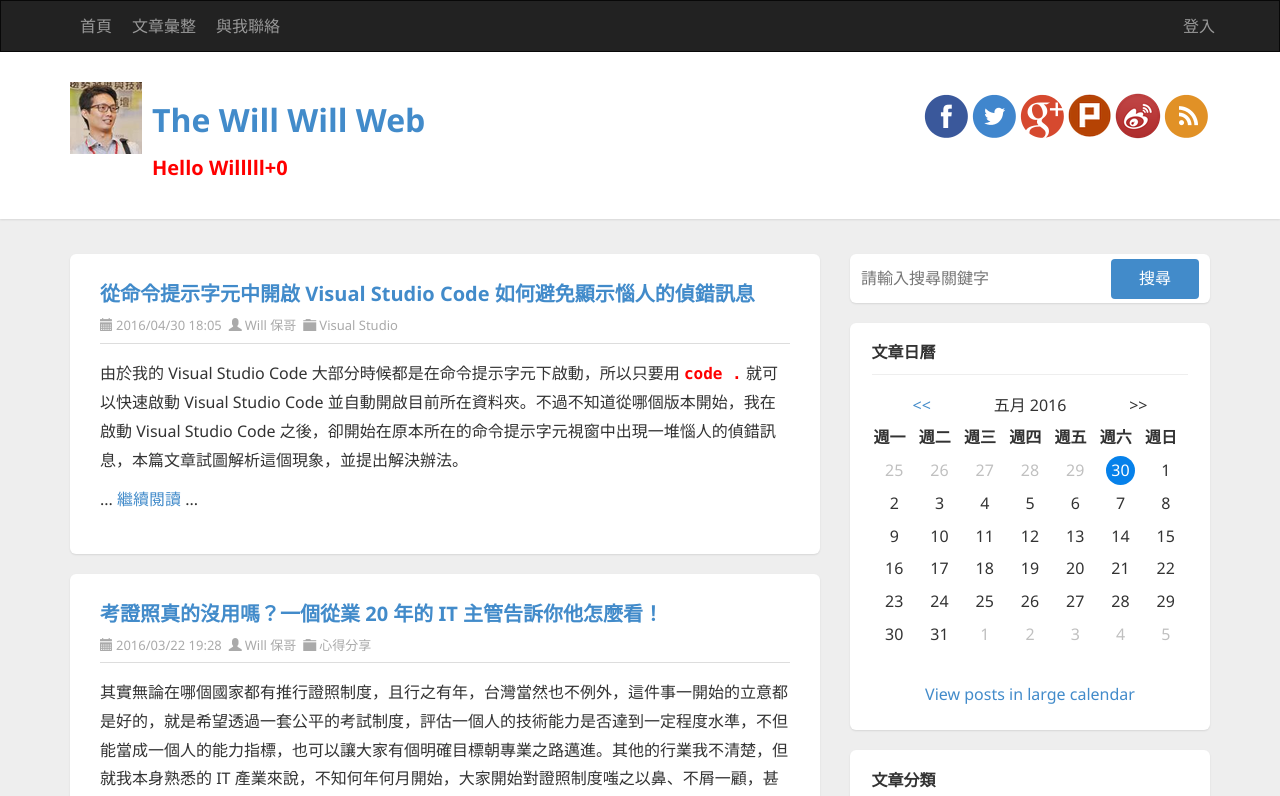
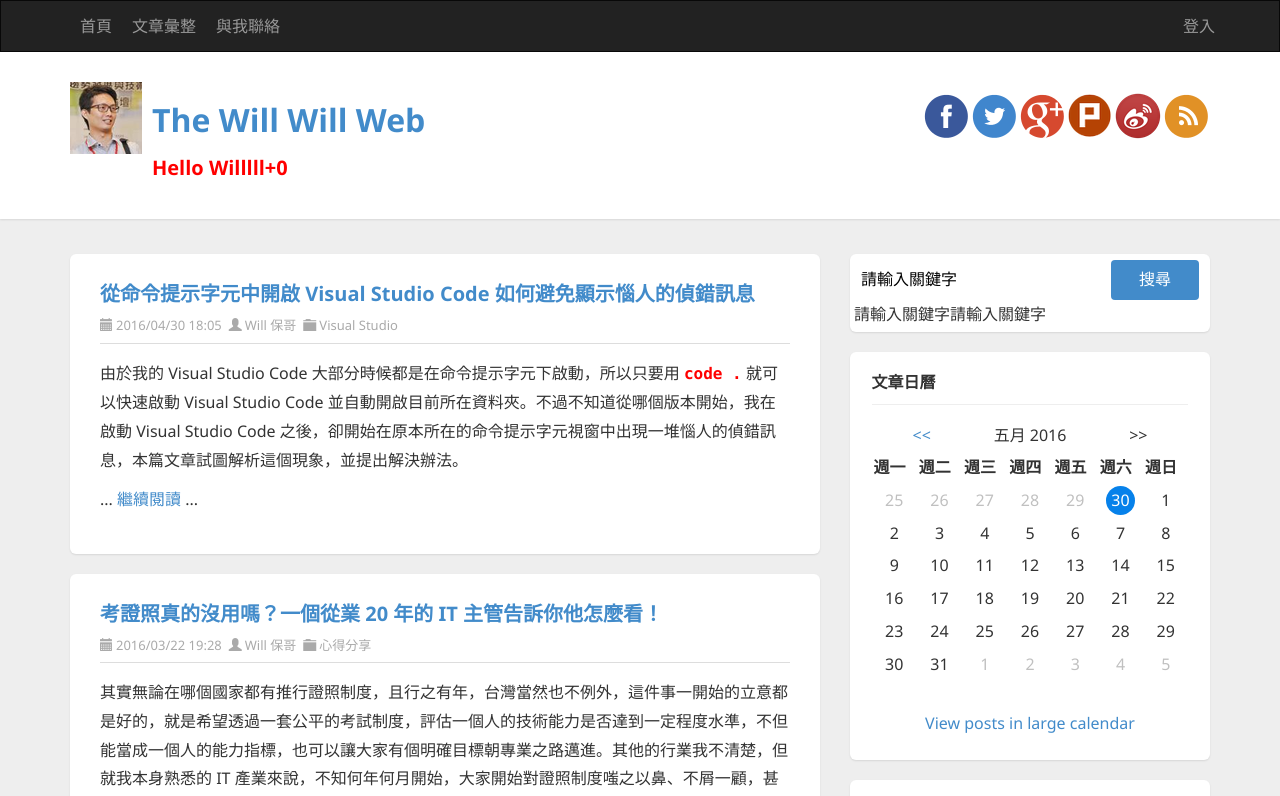
Before and after one commit to angelyaaaaa/Angular2Go, an Angular app: page / in a window 1280 px wide. Shown: the top 796 px of the page. Built offline with nearby package versions, Linux system fonts and the light colour scheme.

Commit message:
雙向繫結(two way binding) + 範本參考變數

```diff
--- a/src/app/app.component.html
+++ b/src/app/app.component.html
@@ -75,8 +75,9 @@
         <div class="widget search">
           <div class="widget-content">
               <div id="searchbox">
-                <input type="text" placeholder="請輸入搜尋關鍵字" accesskey="s">
+                <input type="text" placeholder="請輸入搜尋關鍵字" [(ngModel)]="keyword" accesskey="s" #ikeyWord>
                 <input type="button" value="搜尋" id="searchbutton">
+                {{keyword}}{{ikeyWord.value}}
               </div>
           </div>
         </div>
--- a/src/app/app.component.ts
+++ b/src/app/app.component.ts
@@ -7,4 +7,9 @@ import { Component } from '@angular/core';
 })
 export class AppComponent {
   title = 'app works!';
+  keyword = '請輸入關鍵字';
+
+  showKeyword() {
+    console.log();
+  }
 }
```
